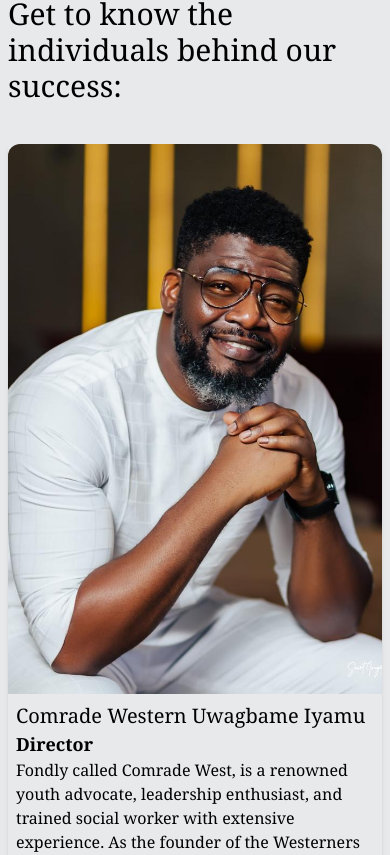
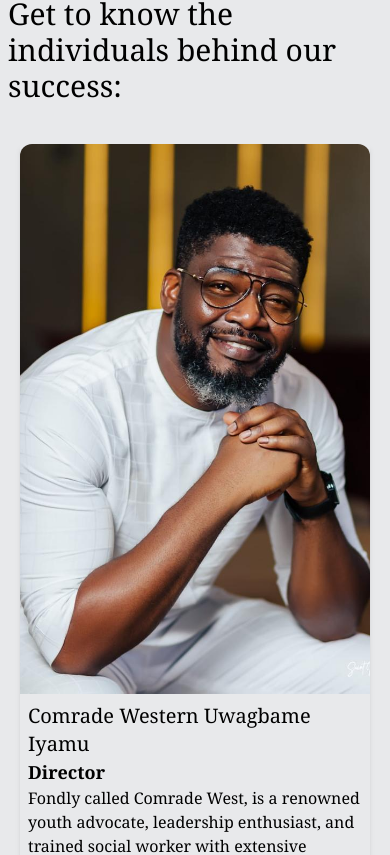
Before and after one commit to sirisenju/WIG_foundation, a React (Vite) app in the folder WIG_charity/: page /ourteam in a window 390 px wide. Shown: the part 912-1767 px from the top of the page. Built offline with nearby package versions, Linux system fonts and the light colour scheme.

Commit message:
small mod

```diff
--- a/WIG_charity/src/AdminProtectedRoute.jsx
+++ b/WIG_charity/src/AdminProtectedRoute.jsx
@@ -1,4 +1,4 @@
-/*import React, { useState, useEffect } from 'react';
+import React, { useState, useEffect } from 'react';
 import { Navigate } from 'react-router-dom';
 import axiosInstance from './api';
 import { jwtDecode } from "jwt-decode";
@@ -69,4 +69,3 @@ const AdminProtectedRoute = ({ element }) => {
 };
 
 export default AdminProtectedRoute;
-*/
--- a/WIG_charity/src/views/Home/index.jsx
+++ b/WIG_charity/src/views/Home/index.jsx
@@ -15,7 +15,7 @@ function Home() {
   useEffect(() => {
       const fetchData = async () => {
           try {
-              const response = await axios.get('https://wig-backend.onrender.com/api/summary/');
+              const response = await axios.get('https://jcoleman8635.pythonanywhere.com/api/summary/');
               setData(response.data);
               setProjectPosts(response.data.projects);
               console.log(response.data)
--- a/WIG_charity/src/views/Team/index.jsx
+++ b/WIG_charity/src/views/Team/index.jsx
@@ -35,7 +35,7 @@ function OurTeam() {
                 data-aos-duration="500"
                 data-aos-easing="ease-in-out"
                 key={item.id}
-                className="min-h-min mx-auto shadow-md flex-grow basis-[350px] mb-3 sm:mb-0"
+                className="min-h-min mx-auto shadow-md flex-wrap basis-[350px] lg:w-[350px] mb-3 sm:mb-0"
               >
                 <img
                   src={item.imageUrl}
```
